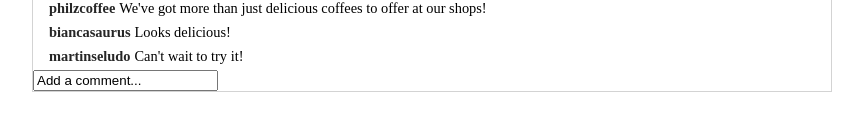
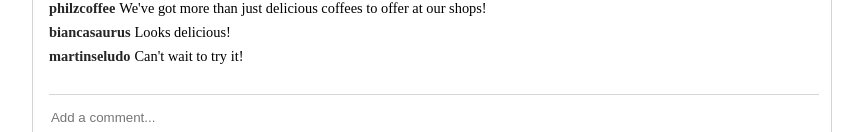
Before and after one commit to TRIF3X/React-InstaCloneV2, a React (Create React App) app: page / in a window 1280 px wide. Shown: the part 820-952 px from the top of the page, without its empty margins (208-1071 px from the left). Built offline with nearby package versions, Linux system fonts and the light colour scheme.

Commit message:
styled comment input, fixed hook so placeholder takes precedence

```diff
--- a/src/components/PostContainer/Post.css
+++ b/src/components/PostContainer/Post.css
@@ -26,3 +26,13 @@
     max-width: 800px;
     margin: 0 auto;
 }
+.commentsForm {
+    padding: 3% 2%;
+}
+.commentsInput {
+    color: grey;
+    width: 100%;
+    border: none;
+    border-top: 1px solid rgb(214, 214, 214);
+    padding-top: 2%;
+}
--- a/src/components/PostContainer/Post.js
+++ b/src/components/PostContainer/Post.js
@@ -6,7 +6,7 @@ import './Post.css'
 
 function Post(props) {
 
-    const [value, setValue] = useState('Add a comment...')
+    const [value, setValue] = useState()
     const handleChange = (e) => setValue(e.target.value)
 
     return (
@@ -19,12 +19,15 @@ function Post(props) {
                     <CommentMap
                     comments={props.post.comments}
                     />
+                    <form className='commentsForm'>
                     <input
                     className='commentsInput'
                     type='text'
+                    placeholder='Add a comment...'
                     value={value}
                     onChange={handleChange}
                     />
+                    </form>
             </div>
         </div>
     )
```
